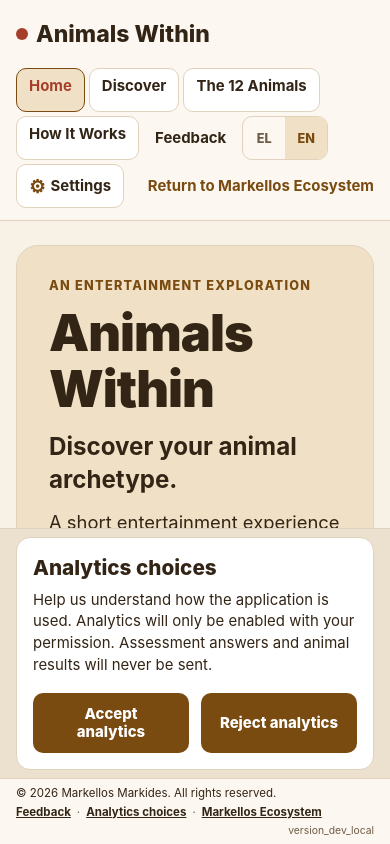
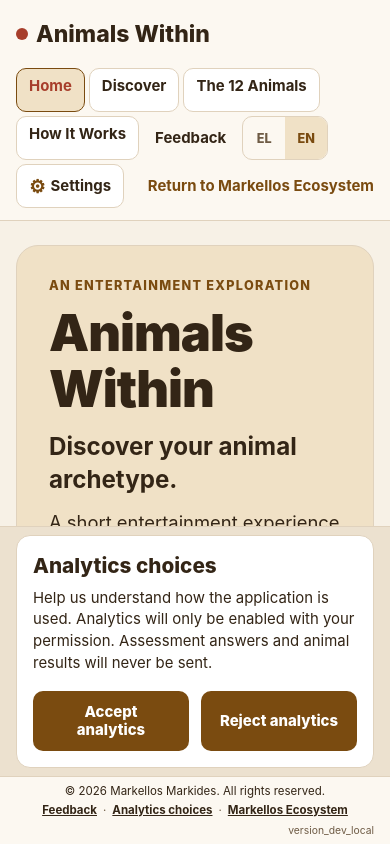
Before and after one commit to mmark76/DiscoverYourTrueNature, a React Native app: screen / in a window 390 px wide. Built offline with nearby package versions, Linux system fonts and the light colour scheme.

Commit message:
Center footer legal content

```diff
--- a/src/shared/components/AppFooter.tsx
+++ b/src/shared/components/AppFooter.tsx
@@ -1,4 +1,4 @@
-import { Platform, StyleSheet, View } from 'react-native';
+import { Platform, StyleSheet, useWindowDimensions, View } from 'react-native';
 import type { LayoutChangeEvent, ViewStyle } from 'react-native';
 import { SafeAreaView } from 'react-native-safe-area-context';
 
@@ -16,13 +16,16 @@ import { ExternalTextLink } from './ExternalTextLink';
 import { PageContent } from './PageContent';
 
 const ecosystemUrl = 'https://markellosecosystem.com';
+const layeredFooterBreakpoint = 1100;
 
 export function AppFooter() {
   const { colors } = useAppearance();
   const { content } = useTranslation();
   const { openChoices } = useAnalyticsConsent();
   const { setFooterHeight } = useFooterLayout();
+  const { width } = useWindowDimensions();
   const styles = createStyles(colors);
+  const useStackedNavigation = width < layeredFooterBreakpoint;
   const currentYear = new Date().getFullYear();
   const copyrightNotice = `© ${currentYear} Markellos Markides. All rights reserved.`;
   const feedbackUrl = createFeedbackMailto({
@@ -49,7 +52,7 @@ export function AppFooter() {
         <View
           accessibilityLabel={content.footer.navigationLabel}
           testID="footer-row-navigation"
-          style={styles.navigationRow}
+          style={[styles.navigationRow, useStackedNavigation && styles.navigationRowStacked]}
         >
           <View style={styles.linkGroup}>
             <ExternalTextLink
@@ -78,7 +81,12 @@ export function AppFooter() {
           </View>
           <AppText
             accessibilityLabel={`${content.footer.buildAccessibilityLabel}: ${buildVersion}`}
-            style={styles.buildVersion}
+            style={[
+              styles.buildVersion,
+              useStackedNavigation
+                ? styles.buildVersionStacked
+                : styles.buildVersionLayered,
+            ]}
           >
             {buildVersion}
           </AppText>
@@ -101,18 +109,18 @@ function createStyles(colors: SemanticColors) {
       zIndex: 20,
     },
     footerInner: { gap: 3, paddingBottom: 6, paddingTop: 6 },
-    copyrightRow: { minWidth: 0, width: '100%' },
-    copyright: { color: colors.footerText, fontSize: 10, lineHeight: 14 },
+    copyrightRow: { alignItems: 'center', minWidth: 0, width: '100%' },
+    copyright: { color: colors.footerText, fontSize: 10, lineHeight: 14, textAlign: 'center', width: '100%' },
     navigationRow: {
       alignItems: 'center',
-      columnGap: theme.spacing.sm,
-      flexDirection: 'row',
-      flexWrap: 'wrap',
+      justifyContent: 'center',
       minWidth: 0,
+      position: 'relative',
       rowGap: 2,
       width: '100%',
     },
-    linkGroup: { alignItems: 'center', columnGap: 6, flexDirection: 'row', flexShrink: 1, flexWrap: 'wrap', minWidth: 0, rowGap: 2 },
+    navigationRowStacked: { alignItems: 'stretch' },
+    linkGroup: { alignItems: 'center', alignSelf: 'center', columnGap: 6, flexDirection: 'row', flexShrink: 1, flexWrap: 'wrap', justifyContent: 'center', maxWidth: '100%', minWidth: 0, rowGap: 2 },
     link: { flexShrink: 1, justifyContent: 'center' },
     linkLabel: { color: colors.footerText, fontSize: 10, lineHeight: 14, textDecorationLine: 'underline' },
     separator: { color: colors.footerMuted, fontSize: 10, lineHeight: 14 },
@@ -121,9 +129,10 @@ function createStyles(colors: SemanticColors) {
       flexShrink: 1,
       fontSize: 9,
       lineHeight: 14,
-      marginLeft: 'auto',
       maxWidth: '100%',
       textAlign: 'right',
     },
+    buildVersionLayered: { position: 'absolute', right: 0, top: 0 },
+    buildVersionStacked: { alignSelf: 'stretch', marginTop: 2 },
   });
 }
```
Also changed, not shown: 1 other file (tests, documents, lock files or other folders).
